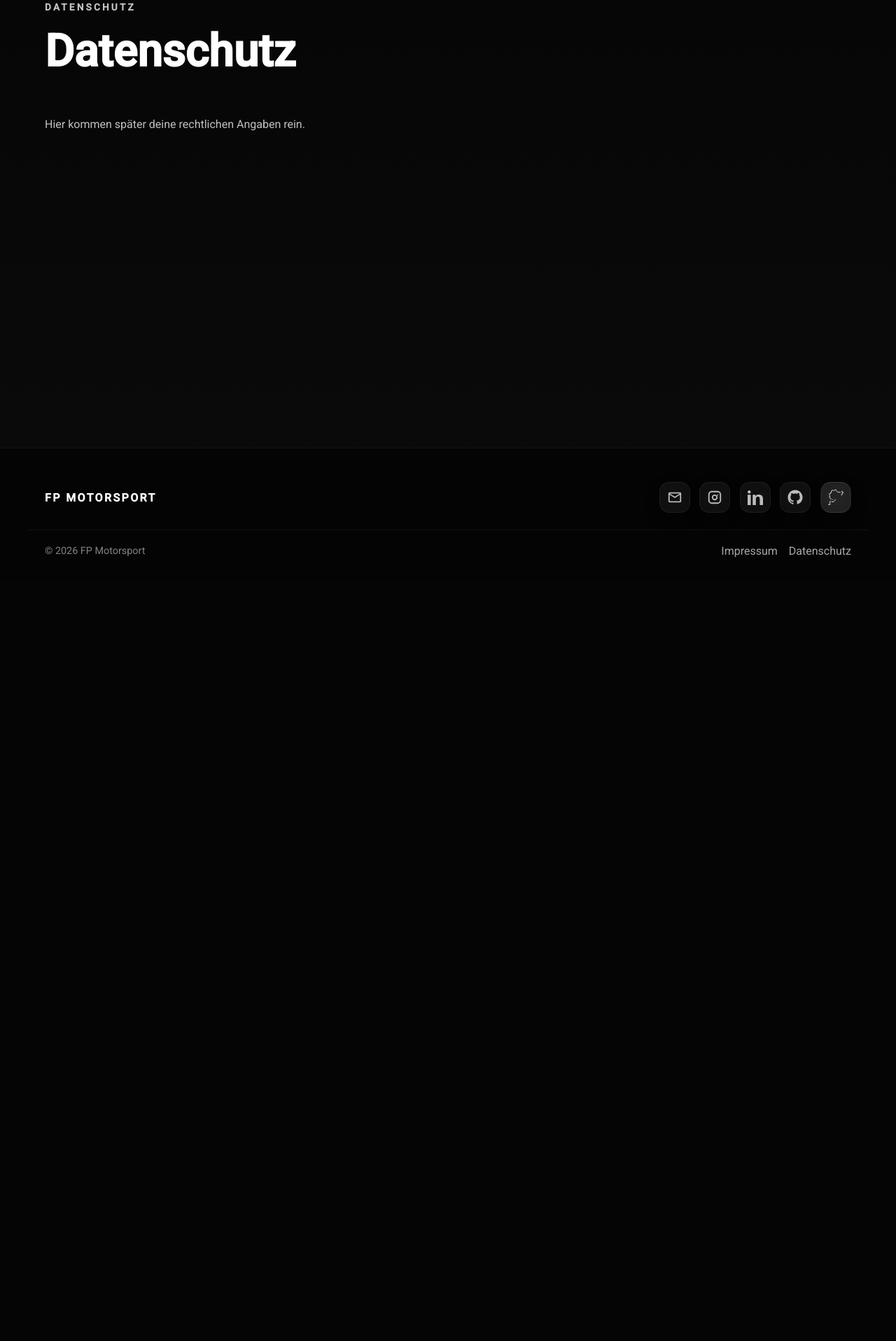
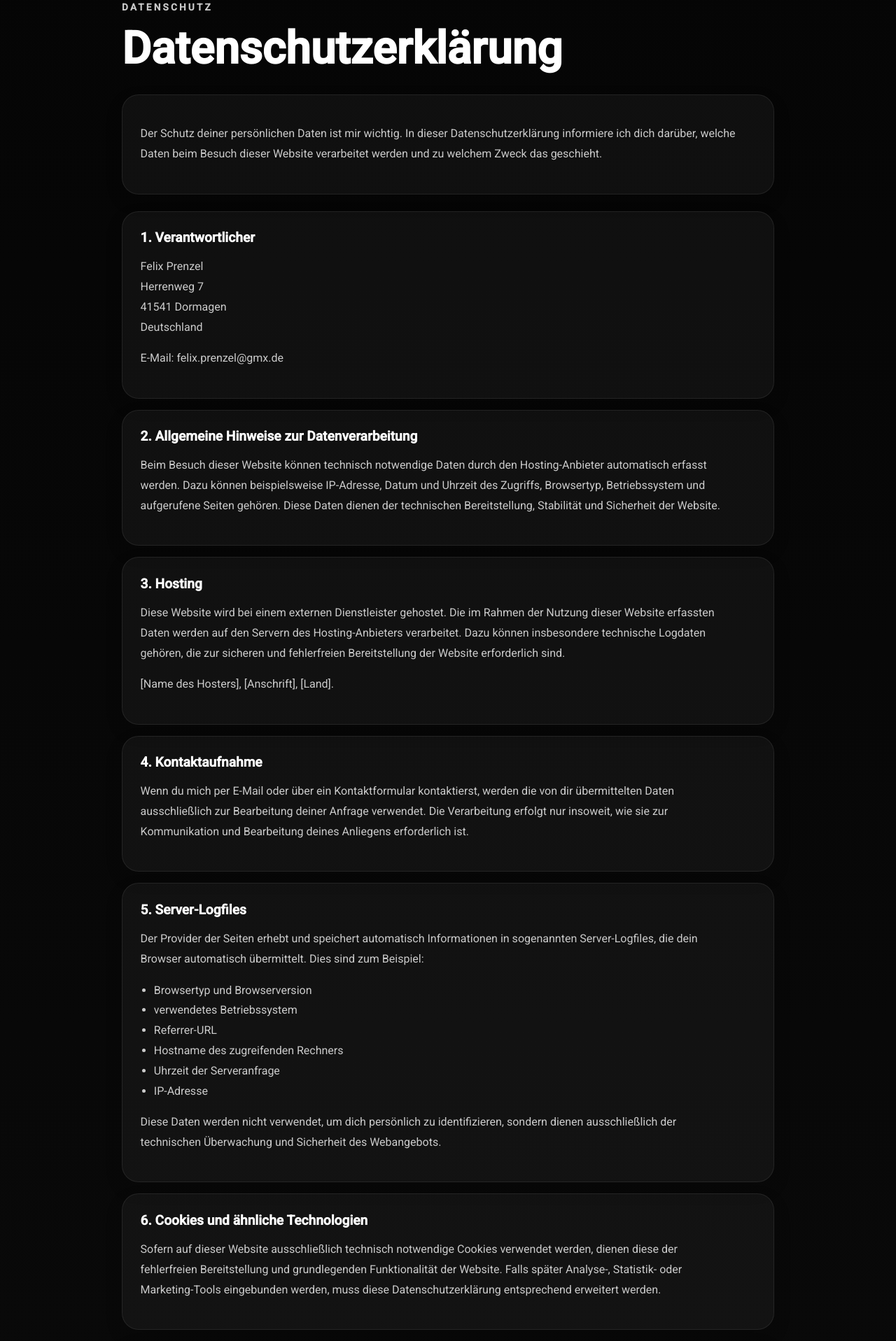
Before and after one commit to flxprnzl/fpmotorsport, an Angular app: page /datenschutz in a window 1280 px wide. Shown: the part 160-2077 px from the top of the page at 70% size. Before the commit the page ends 989 px from the top, so only its background shows below. Built offline with nearby package versions, Linux system fonts and the light colour scheme.

Commit message:
text for impressum and datenschutz

```diff
--- a/src/app/app.config.ts
+++ b/src/app/app.config.ts
@@ -1,9 +1,15 @@
 import { ApplicationConfig } from '@angular/core';
-import { provideRouter } from '@angular/router';
+import { provideRouter, withInMemoryScrolling } from '@angular/router';
 import { routes } from './app.routes';
 
 export const appConfig: ApplicationConfig = {
   providers: [
-    provideRouter(routes)
-  ]
+    provideRouter(
+      routes,
+      withInMemoryScrolling({
+        scrollPositionRestoration: 'top',
+        anchorScrolling: 'enabled',
+      })
+    ),
+  ],
 };
--- a/src/app/pages/datenschutz-page/datenschutz-page.html
+++ b/src/app/pages/datenschutz-page/datenschutz-page.html
@@ -1,13 +1,124 @@
 <app-navbar></app-navbar>
 
 <section class="legal-page">
-  <div class="container">
+  <div class="container legal-container">
     <p class="section-label">Datenschutz</p>
-    <h1>Datenschutz</h1>
+    <h1>Datenschutzerklärung</h1>
 
-    <p>
-      Hier kommen später deine rechtlichen Angaben rein.
-    </p>
+    <div class="legal-card">
+      <p>
+        Der Schutz deiner persönlichen Daten ist mir wichtig. In dieser
+        Datenschutzerklärung informiere ich dich darüber, welche Daten beim
+        Besuch dieser Website verarbeitet werden und zu welchem Zweck das
+        geschieht.
+      </p>
+    </div>
+
+    <div class="legal-section">
+      <h2>1. Verantwortlicher</h2>
+      <p>
+        Felix Prenzel<br />
+        Herrenweg 7<br />
+        41541 Dormagen<br />
+        Deutschland
+      </p>
+      <p>
+        E-Mail: felix.prenzel@gmx.de
+      </p>
+    </div>
+
+    <div class="legal-section">
+      <h2>2. Allgemeine Hinweise zur Datenverarbeitung</h2>
+      <p>
+        Beim Besuch dieser Website können technisch notwendige Daten durch den
+        Hosting-Anbieter automatisch erfasst werden. Dazu können beispielsweise
+        IP-Adresse, Datum und Uhrzeit des Zugriffs, Browsertyp, Betriebssystem
+        und aufgerufene Seiten gehören. Diese Daten dienen der technischen
+        Bereitstellung, Stabilität und Sicherheit der Website.
+      </p>
+    </div>
+
+    <div class="legal-section">
+      <h2>3. Hosting</h2>
+      <p>
+        Diese Website wird bei einem externen Dienstleister gehostet. Die im
+        Rahmen der Nutzung dieser Website erfassten Daten werden auf den Servern
+        des Hosting-Anbieters verarbeitet. Dazu können insbesondere technische
+        Logdaten gehören, die zur sicheren und fehlerfreien Bereitstellung der
+        Website erforderlich sind.
+      </p>
+      <p>
+        [Name des Hosters], [Anschrift], [Land].
+      </p>
+    </div>
+
+    <div class="legal-section">
+      <h2>4. Kontaktaufnahme</h2>
+      <p>
+        Wenn du mich per E-Mail oder über ein Kontaktformular kontaktierst,
+        werden die von dir übermittelten Daten ausschließlich zur Bearbeitung
+        deiner Anfrage verwendet. Die Verarbeitung erfolgt nur insoweit, wie
+        sie zur Kommunikation und Bearbeitung deines Anliegens erforderlich ist.
+      </p>
+    </div>
+
+    <div class="legal-section">
+      <h2>5. Server-Logfiles</h2>
+      <p>
+        Der Provider der Seiten erhebt und speichert automatisch Informationen
+        in sogenannten Server-Logfiles, die dein Browser automatisch übermittelt.
+        Dies sind zum Beispiel:
+      </p>
+      <ul class="legal-list">
+        <li>Browsertyp und Browserversion</li>
+        <li>verwendetes Betriebssystem</li>
+        <li>Referrer-URL</li>
+        <li>Hostname des zugreifenden Rechners</li>
+        <li>Uhrzeit der Serveranfrage</li>
+        <li>IP-Adresse</li>
+      </ul>
+      <p>
+        Diese Daten werden nicht verwendet, um dich persönlich zu identifizieren,
+        sondern dienen ausschließlich der technischen Überwachung und Sicherheit
+        des Webangebots.
+      </p>
+    </div>
+
+    <div class="legal-section">
+      <h2>6. Cookies und ähnliche Technologien</h2>
+      <p>
+        Sofern auf dieser Website ausschließlich technisch notwendige Cookies
+        verwendet werden, dienen diese der fehlerfreien Bereitstellung und
+        grundlegenden Funktionalität der Website. Falls später Analyse-,
+        Statistik- oder Marketing-Tools eingebunden werden, muss diese
+        Datenschutzerklärung entsprechend erweitert werden.
+      </p>
+    </div>
+
+    <div class="legal-section">
+      <h2>7. Deine Rechte</h2>
+      <p>
+        Du hast im Rahmen der geltenden gesetzlichen Bestimmungen insbesondere
+        das Recht auf Auskunft über die Verarbeitung deiner personenbezogenen
+        Daten, auf Berichtigung, Löschung, Einschränkung der Verarbeitung sowie
+        auf Widerspruch gegen die Verarbeitung.
+      </p>
+    </div>
+
+    <div class="legal-section">
+      <h2>8. Beschwerderecht</h2>
+      <p>
+        Du hast das Recht, dich bei einer Datenschutz-Aufsichtsbehörde über die
+        Verarbeitung deiner personenbezogenen Daten zu beschweren.
+      </p>
+    </div>
+
+    <div class="legal-section">
+      <h2>9. Stand</h2>
+      <p>
+        Stand dieser Datenschutzerklärung: März 2026
+      </p>
+    </div>
   </div>
 </section>
 
--- a/src/app/pages/datenschutz-page/datenschutz-page.scss
+++ b/src/app/pages/datenschutz-page/datenschutz-page.scss
@@ -4,13 +4,60 @@
   background: linear-gradient(to bottom, #050505, #0a0a0a);
 }
 
+.legal-container {
+  max-width: 980px;
+}
+
 .legal-page h1 {
   margin-top: 0.8rem;
+  margin-bottom: 2rem;
   font-size: clamp(2.5rem, 5vw, 4rem);
+  line-height: 1.05;
 }
 
-.legal-page p {
+.legal-card,
+.legal-section {
+  padding: 1.6rem;
+  border-radius: 24px;
+  background: rgba(255, 255, 255, 0.045);
+  border: 1px solid rgba(255, 255, 255, 0.08);
+  box-shadow: 0 10px 24px rgba(0, 0, 0, 0.16);
+}
+
+.legal-card {
+  margin-bottom: 1.5rem;
+}
+
+.legal-section {
+  margin-bottom: 1rem;
+}
+
+.legal-section h2 {
+  margin: 0 0 0.9rem;
+  font-size: 1.2rem;
+  color: #fff;
+}
+
+.legal-page p,
+.legal-page li {
   max-width: 850px;
   line-height: 1.8;
-  color: rgba(255, 255, 255, 0.75);
+  color: rgba(255, 255, 255, 0.78);
 }
+
+.legal-list {
+  margin: 0.75rem 0 1rem 1.2rem;
+  padding: 0;
+}
+
+@media (max-width: 768px) {
+  .legal-page {
+    padding: 8rem 0 5rem;
+  }
+
+  .legal-card,
+  .legal-section {
+    padding: 1.25rem;
+    border-radius: 20px;
+  }
+}
--- a/src/app/pages/datenschutz-page/datenschutz-page.ts
+++ b/src/app/pages/datenschutz-page/datenschutz-page.ts
@@ -1,11 +1,11 @@
 import { Component } from '@angular/core';
-import { Navbar} from '../../layout/navbar/navbar';
+import { Navbar } from '../../layout/navbar/navbar';
 import { Footer } from '../../layout/footer/footer';
 
 @Component({
   selector: 'app-datenschutz-page',
   standalone: true,
-  imports: [Navbar,Footer],
+  imports: [Navbar, Footer],
   templateUrl: './datenschutz-page.html',
   styleUrl: './datenschutz-page.scss',
 })
--- a/src/app/pages/impressum-page/impressum-page.html
+++ b/src/app/pages/impressum-page/impressum-page.html
@@ -1,13 +1,80 @@
 <app-navbar></app-navbar>
 
 <section class="legal-page">
-  <div class="container">
+  <div class="container legal-container">
     <p class="section-label">Impressum</p>
     <h1>Impressum</h1>
 
-    <p>
-      Hier kommen später deine rechtlichen Angaben rein.
-    </p>
+    <div class="legal-card">
+      <p>
+        Angaben gemäß § 5 TMG.
+      </p>
+    </div>
+
+    <div class="legal-section">
+      <h2>Angaben zum Anbieter</h2>
+      <p>
+        Felix Prenzel<br />
+        Herrenweg 7<br />
+        41541 Dormagen<br />
+        Deutschland
+      </p>
+    </div>
+
+    <div class="legal-section">
+      <h2>Kontakt</h2>
+      <p>
+        E-Mail: felix.prenzel@gmx.de
+      </p>
+    </div>
+
+    <div class="legal-section">
+      <h2>Verantwortlich für den Inhalt nach § 18 Abs. 2 MStV</h2>
+      <p>
+        Felix Prenzel<br />
+        Herrenweg 7<br />
+        41541 Dormagen<br />
+        Deutschland
+      </p>
+    </div>
+
+    <div class="legal-section">
+      <h2>Haftung für Inhalte</h2>
+      <p>
+        Die Inhalte dieser Website wurden mit größtmöglicher Sorgfalt erstellt.
+        Für die Richtigkeit, Vollständigkeit und Aktualität der Inhalte kann
+        jedoch keine Gewähr übernommen werden.
+      </p>
+    </div>
+
+    <div class="legal-section">
+      <h2>Haftung für Links</h2>
+      <p>
+        Diese Website kann Links zu externen Websites Dritter enthalten. Auf
+        deren Inhalte habe ich keinen Einfluss. Für die Inhalte der verlinkten
+        Seiten ist stets der jeweilige Anbieter oder Betreiber der Seiten
+        verantwortlich.
+      </p>
+    </div>
+
+    <div class="legal-section">
+      <h2>Urheberrecht</h2>
+      <p>
+        Die durch den Seitenbetreiber erstellten Inhalte und Werke auf dieser
+        Website unterliegen dem deutschen Urheberrecht. Eine Vervielfältigung,
+        Bearbeitung, Verbreitung oder jede Art der Verwertung außerhalb der
+        Grenzen des Urheberrechts bedarf der vorherigen schriftlichen Zustimmung
+        des jeweiligen Rechteinhabers.
+      </p>
+    </div>
+
+    <div class="legal-section">
+      <h2>Hinweis</h2>
+      <p>
+        Bitte ersetze die Platzhalter durch deine vollständigen und korrekten
+        Angaben, bevor du die Seite veröffentlichst.
+      </p>
+    </div>
   </div>
 </section>
 
--- a/src/app/pages/impressum-page/impressum-page.scss
+++ b/src/app/pages/impressum-page/impressum-page.scss
@@ -4,13 +4,60 @@
   background: linear-gradient(to bottom, #050505, #0a0a0a);
 }
 
+.legal-container {
+  max-width: 980px;
+}
+
 .legal-page h1 {
   margin-top: 0.8rem;
+  margin-bottom: 2rem;
   font-size: clamp(2.5rem, 5vw, 4rem);
+  line-height: 1.05;
 }
 
-.legal-page p {
+.legal-card,
+.legal-section {
+  padding: 1.6rem;
+  border-radius: 24px;
+  background: rgba(255, 255, 255, 0.045);
+  border: 1px solid rgba(255, 255, 255, 0.08);
+  box-shadow: 0 10px 24px rgba(0, 0, 0, 0.16);
+}
+
+.legal-card {
+  margin-bottom: 1.5rem;
+}
+
+.legal-section {
+  margin-bottom: 1rem;
+}
+
+.legal-section h2 {
+  margin: 0 0 0.9rem;
+  font-size: 1.2rem;
+  color: #fff;
+}
+
+.legal-page p,
+.legal-page li {
   max-width: 850px;
   line-height: 1.8;
-  color: rgba(255, 255, 255, 0.75);
+  color: rgba(255, 255, 255, 0.78);
 }
+
+.legal-list {
+  margin: 0.75rem 0 1rem 1.2rem;
+  padding: 0;
+}
+
+@media (max-width: 768px) {
+  .legal-page {
+    padding: 8rem 0 5rem;
+  }
+
+  .legal-card,
+  .legal-section {
+    padding: 1.25rem;
+    border-radius: 20px;
+  }
+}
--- a/src/app/pages/impressum-page/impressum-page.ts
+++ b/src/app/pages/impressum-page/impressum-page.ts
@@ -7,6 +7,6 @@ import { Footer } from '../../layout/footer/footer';
   standalone: true,
   imports: [Navbar, Footer],
   templateUrl: './impressum-page.html',
-  styleUrl: './impressum-page.scss'
+  styleUrl: './impressum-page.scss',
 })
 export class ImpressumPage {}
```
